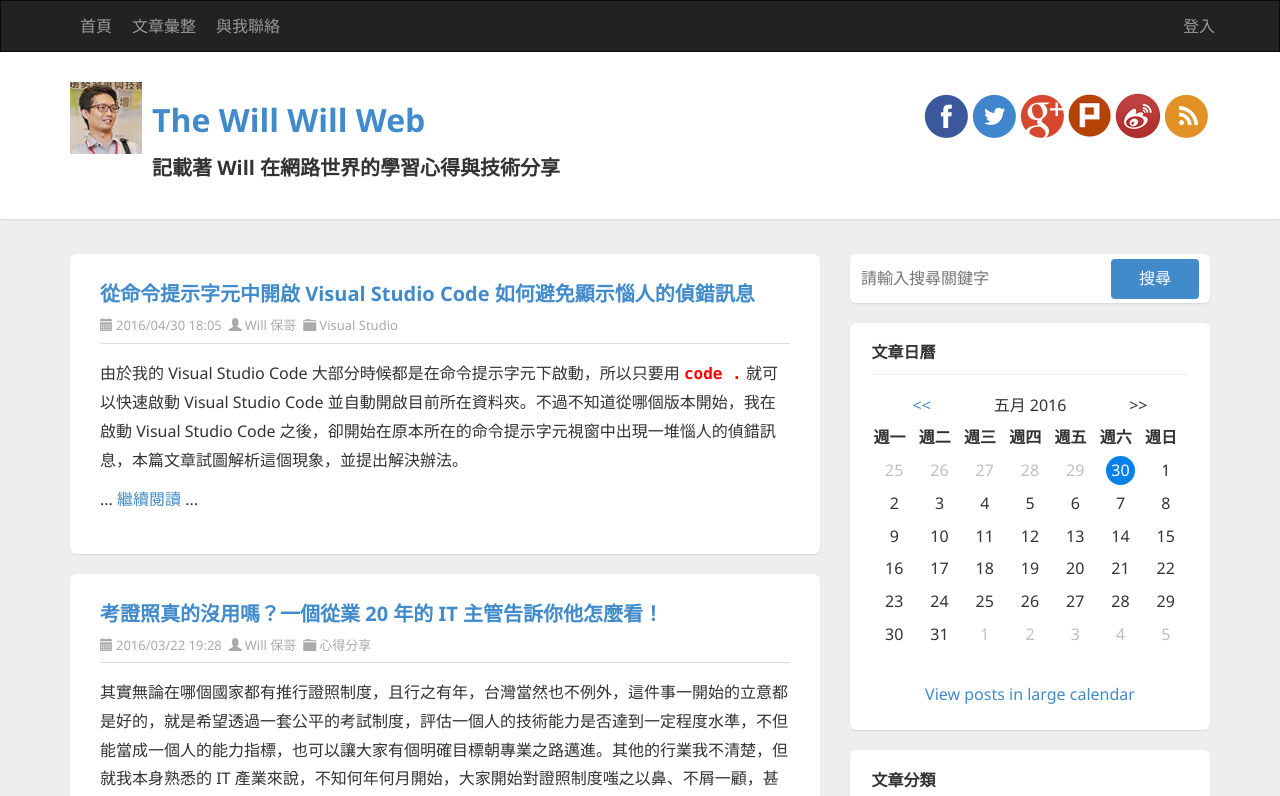
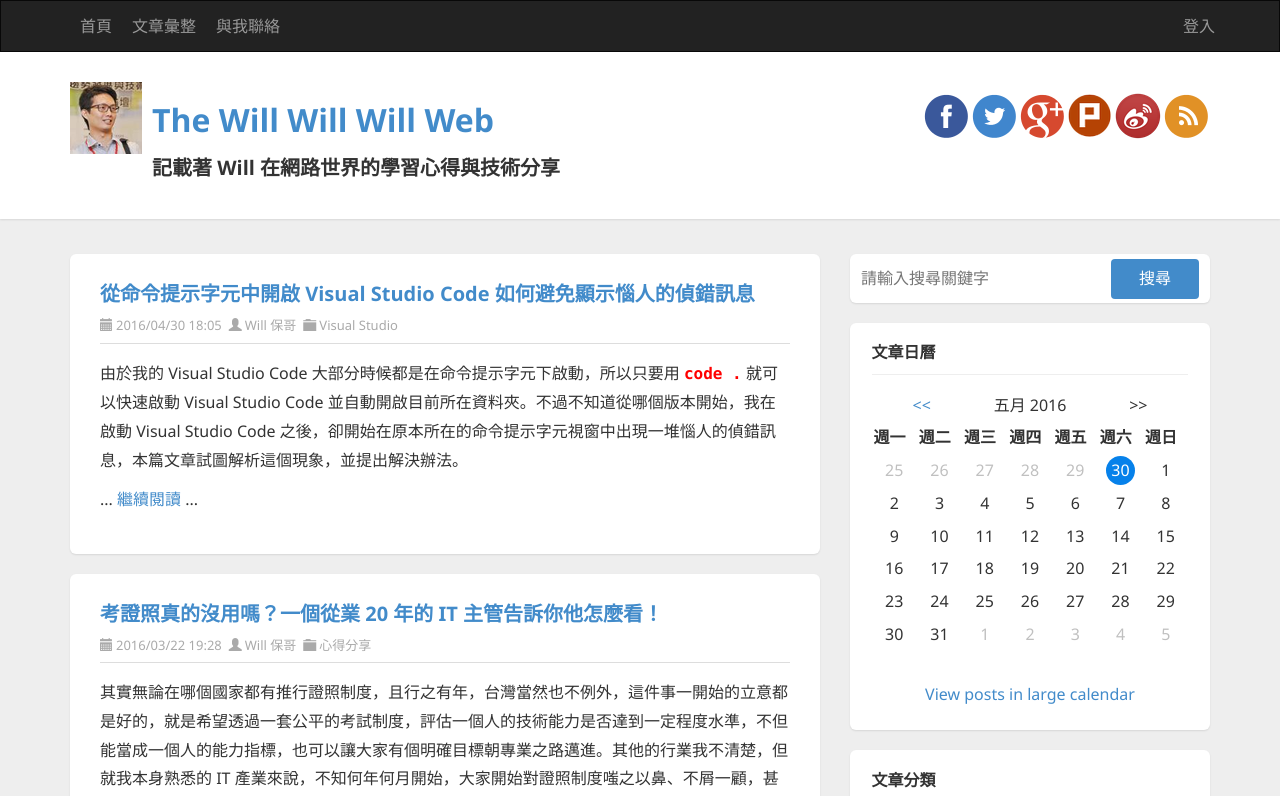
Before and after one commit to edielin/Angular_demo1, an Angular app: page / in a window 1280 px wide. Shown: the top 796 px of the page. Built offline with nearby package versions, Linux system fonts and the light colour scheme.

Commit message:
04 練習 Angular 的內嵌繫結{{ val }}與屬性繫結[attr]

```diff
--- a/src/app/header/header.component.html
+++ b/src/app/header/header.component.html
@@ -24,10 +24,10 @@
       <div class="title-wrapper">
         <div class="container">
 
-          <img src="/assets/images/logo.png" class="pull-left logo" alt="The Will Will Web">
+          <img [src]="imgSrc" class="pull-left logo" [alt]="imgTitle">
 
           <div class="pull-left">
-            <h1><a href="http://blog.miniasp.com/">The Will Will Web</a></h1>
+            <h1><a href="http://blog.miniasp.com/">{{ h1Title }}</a></h1>
             <h3>記載著 Will 在網路世界的學習心得與技術分享</h3>
           </div>
 
--- a/src/app/header/header.component.ts
+++ b/src/app/header/header.component.ts
@@ -7,6 +7,10 @@
 })
 export class HeaderComponent implements OnInit {
 
+  imgSrc = '/assets/images/logo.png';
+  imgTitle = 'The Will Will Web';
+  h1Title ='The Will Will Will Web';
+
   constructor() { }
 
   ngOnInit() {
```
